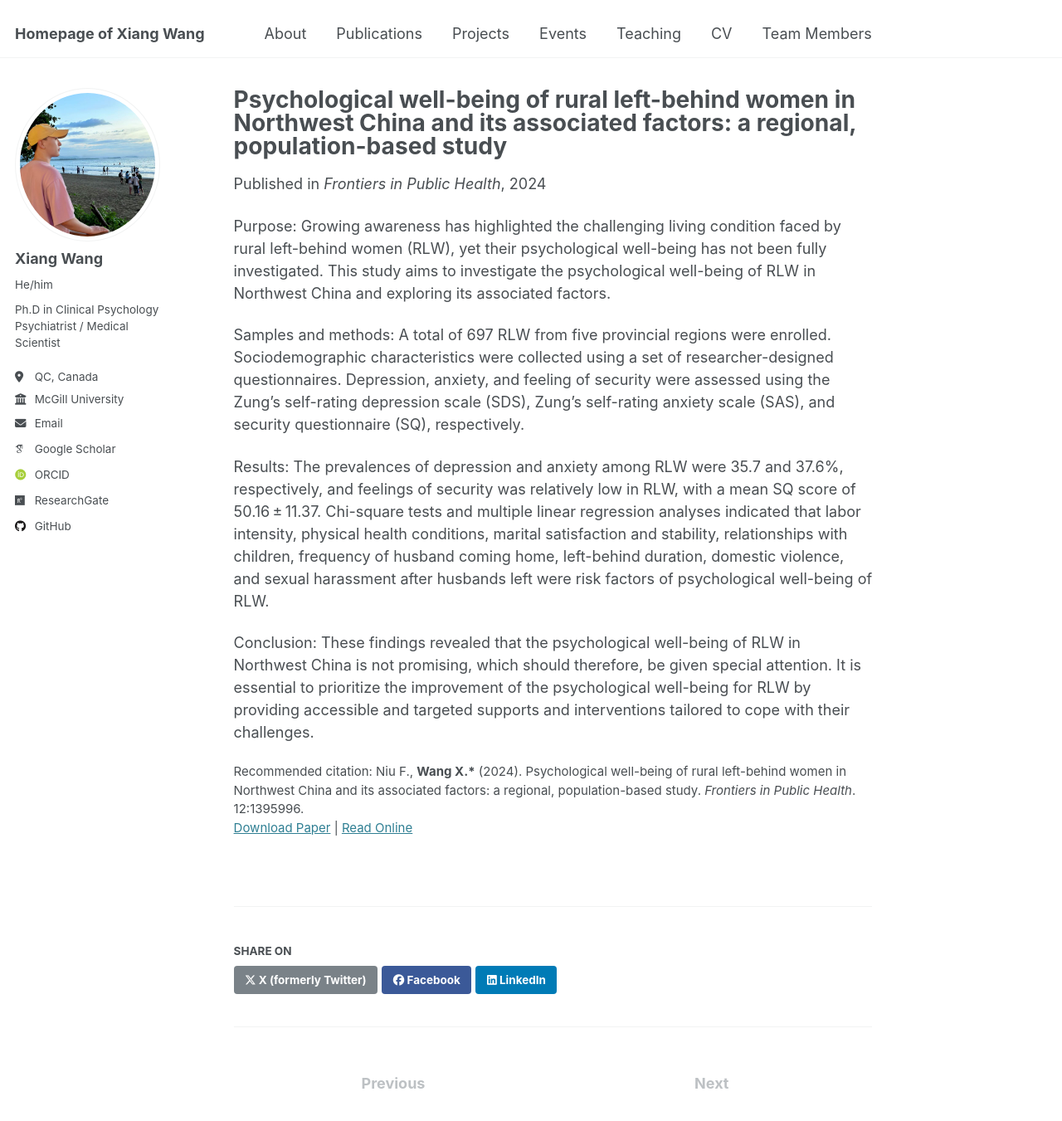
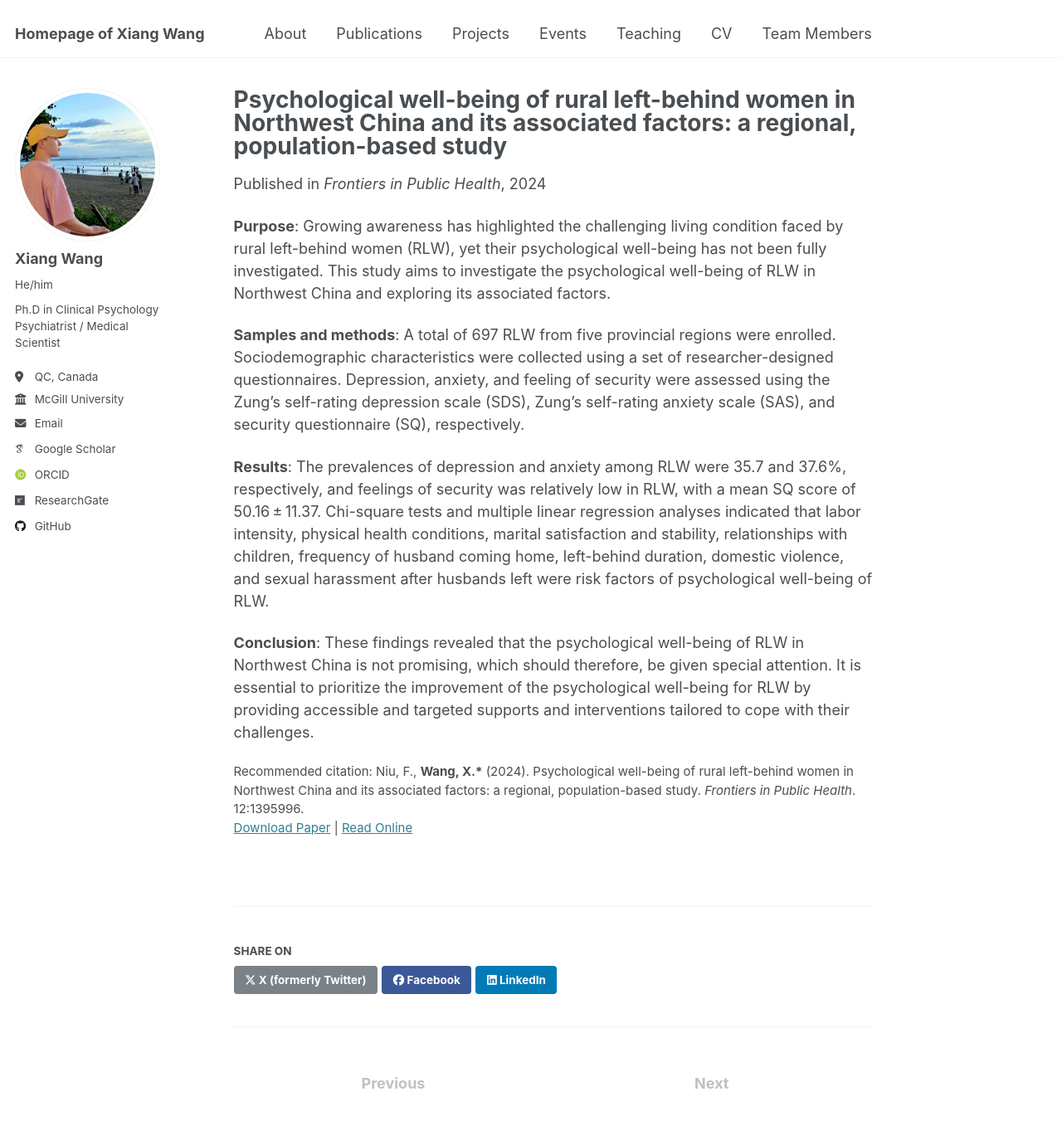
Before and after one commit to Xiang-Wangs/xiang-wangs.github.io, a Jekyll site: the page built from _publications/20241219_Psychological_well-being_of_rural_left-behind_women_in_Northwest_China_and_its_associated_factors.md, in a window 1280 px wide and 1400 px high. Shown: the top 1351 px of the window at 83% size. Built offline with Jekyll 4.4.1, drawn with Linux system fonts in a browser that asks for light colours; some web fonts are replaced; some of the changed lines change nothing that is shown.

Commit message:
Update 20241219_Psychological_well-being_of_rural_left-behind_women_in_Northwest_China_and_its_associated_factors.md

```diff
--- a/_publications/20241219_Psychological_well-being_of_rural_left-behind_women_in_Northwest_China_and_its_associated_factors.md
+++ b/_publications/20241219_Psychological_well-being_of_rural_left-behind_women_in_Northwest_China_and_its_associated_factors.md
@@ -9,13 +9,13 @@ venue: 'Frontiers in Public Health'
 #slidesurl: 'http://xiang-wangs.github.io/files/slides1.pdf'
 paperurl: 'http://xiang-wangs.github.io/files/20241219_Psychological_well-being_of_rural_left-behind_women_in_Northwest_China_and_its_associated_factors.pdf'
 onlineurl: 'https://www.frontiersin.org/journals/public-health/articles/10.3389/fpubh.2024.1395996/full'
-citation: 'Niu F., <strong>Wang X.*</strong> (2024). Psychological well-being of rural left-behind women in Northwest China and its associated factors: a regional, population-based study. <i>Frontiers in Public Health</i>. 12:1395996.'
+citation: 'Niu, F., <strong>Wang, X.*</strong> (2024). Psychological well-being of rural left-behind women in Northwest China and its associated factors: a regional, population-based study. <i>Frontiers in Public Health</i>. 12:1395996.'
 
 ---
-Purpose: Growing awareness has highlighted the challenging living condition faced by rural left-behind women (RLW), yet their psychological well-being has not been fully investigated. This study aims to investigate the psychological well-being of RLW in Northwest China and exploring its associated factors.
+<strong>Purpose</strong>: Growing awareness has highlighted the challenging living condition faced by rural left-behind women (RLW), yet their psychological well-being has not been fully investigated. This study aims to investigate the psychological well-being of RLW in Northwest China and exploring its associated factors.
 
-Samples and methods: A total of 697 RLW from five provincial regions were enrolled. Sociodemographic characteristics were collected using a set of researcher-designed questionnaires. Depression, anxiety, and feeling of security were assessed using the Zung’s self-rating depression scale (SDS), Zung’s self-rating anxiety scale (SAS), and security questionnaire (SQ), respectively.
+<strong>Samples and methods</strong>: A total of 697 RLW from five provincial regions were enrolled. Sociodemographic characteristics were collected using a set of researcher-designed questionnaires. Depression, anxiety, and feeling of security were assessed using the Zung’s self-rating depression scale (SDS), Zung’s self-rating anxiety scale (SAS), and security questionnaire (SQ), respectively.
 
-Results: The prevalences of depression and anxiety among RLW were 35.7 and 37.6%, respectively, and feelings of security was relatively low in RLW, with a mean SQ score of 50.16 ± 11.37. Chi-square tests and multiple linear regression analyses indicated that labor intensity, physical health conditions, marital satisfaction and stability, relationships with children, frequency of husband coming home, left-behind duration, domestic violence, and sexual harassment after husbands left were risk factors of psychological well-being of RLW.
+<strong>Results</strong>: The prevalences of depression and anxiety among RLW were 35.7 and 37.6%, respectively, and feelings of security was relatively low in RLW, with a mean SQ score of 50.16 ± 11.37. Chi-square tests and multiple linear regression analyses indicated that labor intensity, physical health conditions, marital satisfaction and stability, relationships with children, frequency of husband coming home, left-behind duration, domestic violence, and sexual harassment after husbands left were risk factors of psychological well-being of RLW.
 
-Conclusion: These findings revealed that the psychological well-being of RLW in Northwest China is not promising, which should therefore, be given special attention. It is essential to prioritize the improvement of the psychological well-being for RLW by providing accessible and targeted supports and interventions tailored to cope with their challenges.
+<strong>Conclusion</strong>: These findings revealed that the psychological well-being of RLW in Northwest China is not promising, which should therefore, be given special attention. It is essential to prioritize the improvement of the psychological well-being for RLW by providing accessible and targeted supports and interventions tailored to cope with their challenges.
```
